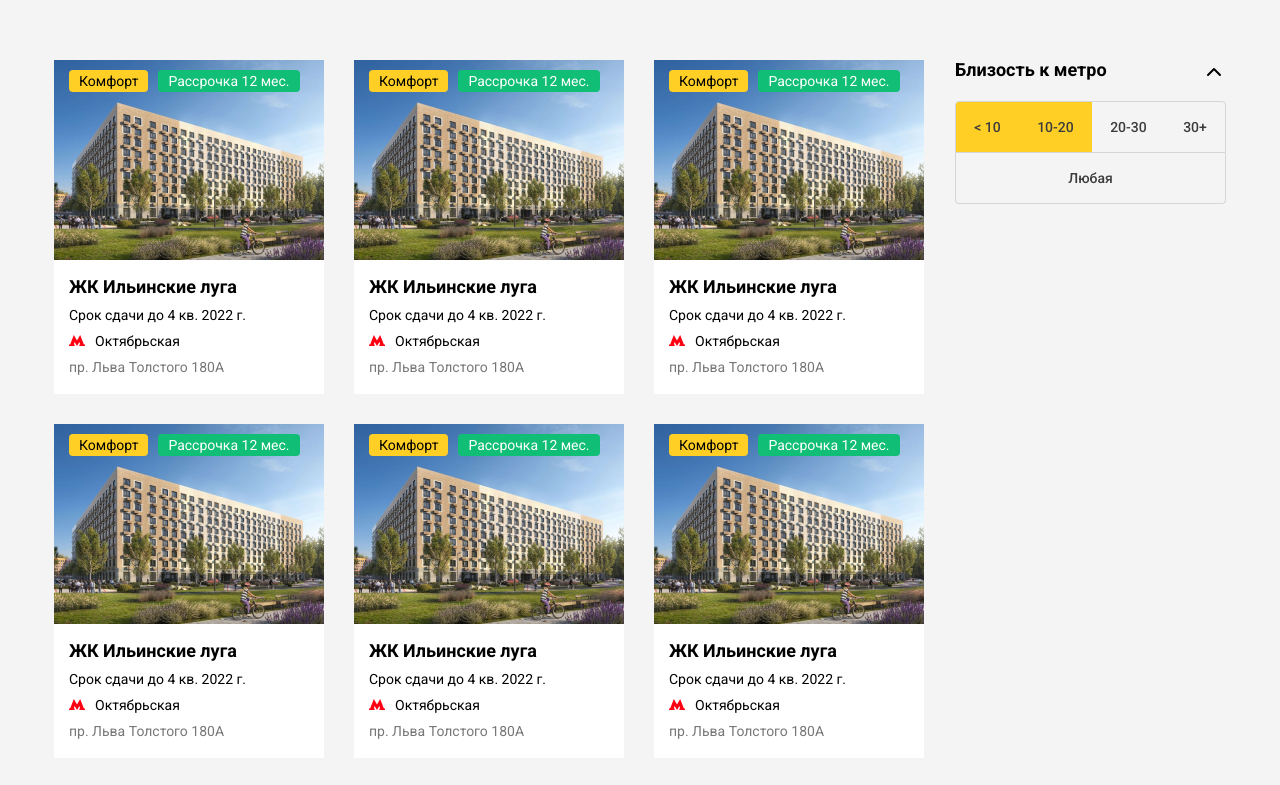
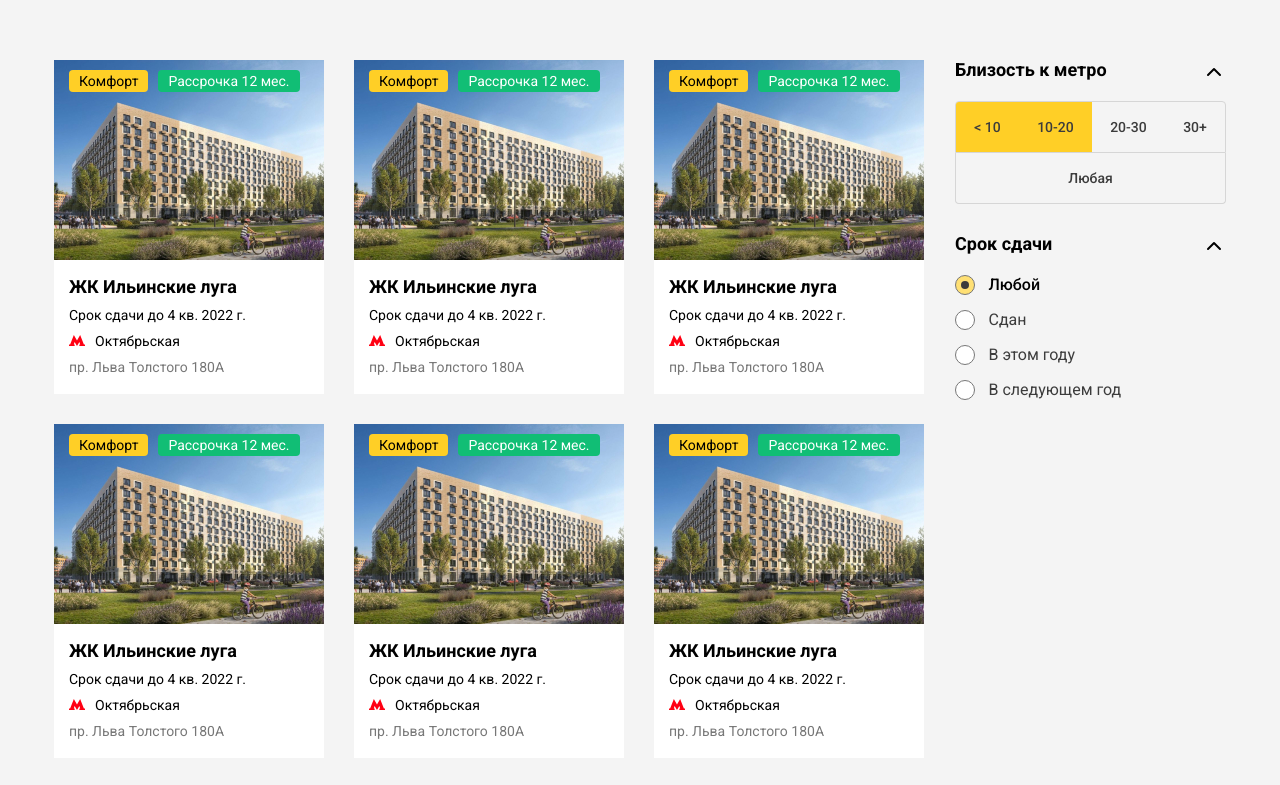
Before and after one commit to kitOl/html-comfort, a plain HTML site: page index.html in a window 1280 px wide. Shown: the top 785 px of the page. Drawn offline with Linux system fonts and the light colour scheme.

Commit message:
add deadline widget

```diff
--- a/css/main.css
+++ b/css/main.css
@@ -178,6 +178,10 @@ a.card-link:hover {
   width: 271px;
 }
 
+.widget + .widget {
+  margin-top: 30px;
+}
+
 .widget__title {
   position: relative;
   margin-bottom: 20px;
@@ -254,6 +258,69 @@ a.card-link:hover {
   background-color: #ffcf26;
 }
 
-/* .location__checkbox:checked + .location__btn:hover {
-  background-color: #ffd0267d;
-} */
+.location__checkbox:checked + .location__btn:hover {
+  background-color: #e0b000;
+}
+
+.radio {
+  display: block;
+  cursor: pointer;
+}
+
+.radio + .radio {
+  margin-top: 15px;
+}
+
+.radio__real {
+  width: 1px;
+  height: 1px;
+  opacity: 0;
+  appearance: none;
+  position: absolute;
+}
+
+.radio__real:checked + .radio__fake::before {
+  content: "";
+  display: block;
+  position: absolute;
+  left: 50%;
+  top: 50%;
+  transform: translate(-50%, -50%);
+
+  background: #3c3c3c;
+  /* background-color: #ffe074; */
+
+  /* background: red; */
+  width: 8px;
+  height: 8px;
+  border-radius: 50%;
+}
+
+.radio__fake {
+  margin-right: 10px;
+  position: relative;
+  display: inline-block;
+  width: 20px;
+  height: 20px;
+
+  border: 1px solid #777777;
+  background-color: #fff;
+  border-radius: 50%;
+  vertical-align: bottom;
+}
+
+.radio__real:checked + .radio__fake {
+  background-color: #ffe074;
+}
+
+.radio__title {
+  font-weight: 400;
+  font-size: 16px;
+  line-height: 1.18;
+  color: #3c3c3c;
+}
+
+.radio__real:checked ~ .radio__title {
+  font-weight: 500;
+  color: #000;
+}
--- a/index.html
+++ b/index.html
@@ -250,6 +250,40 @@
               </div>
             </div>
           </div>
+
+          <div class="widget">
+            <div class="widget__title">Срок сдачи</div>
+            <div class="widget__body">
+              <label class="radio">
+                <input
+                  checked
+                  type="radio"
+                  class="radio__real"
+                  name="deadline"
+                />
+                <span class="radio__fake"></span>
+                <span class="radio__title">Любой</span>
+              </label>
+
+              <label class="radio">
+                <input type="radio" class="radio__real" name="deadline" />
+                <span class="radio__fake"></span>
+                <span class="radio__title">Сдан</span>
+              </label>
+
+              <label class="radio">
+                <input type="radio" class="radio__real" name="deadline" />
+                <span class="radio__fake"></span>
+                <span class="radio__title">В этом году</span>
+              </label>
+
+              <label class="radio">
+                <input type="radio" class="radio__real" name="deadline" />
+                <span class="radio__fake"></span>
+                <span class="radio__title">В следующем год</span>
+              </label>
+            </div>
+          </div>
         </aside>
       </div>
     </div>
```
